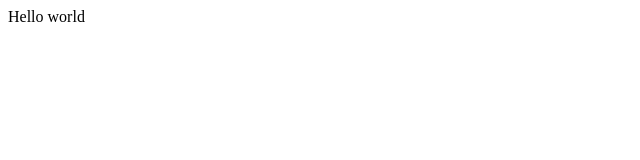
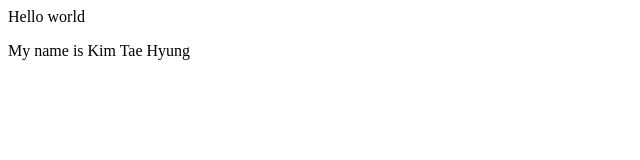
Before and after one commit to ShweYeePwint/shweyeepwint.github.io, a plain HTML site: page index.html in a window 1280 px wide. Shown: the whole page, without its empty margins (0-640 px from the left). Drawn offline with Linux system fonts and the light colour scheme.

Commit message:
update index.html

```diff
--- a/index.html
+++ b/index.html
@@ -1 +1,2 @@
 <p>Hello world</p>
+<p>My name is Kim Tae Hyung</p>
```
